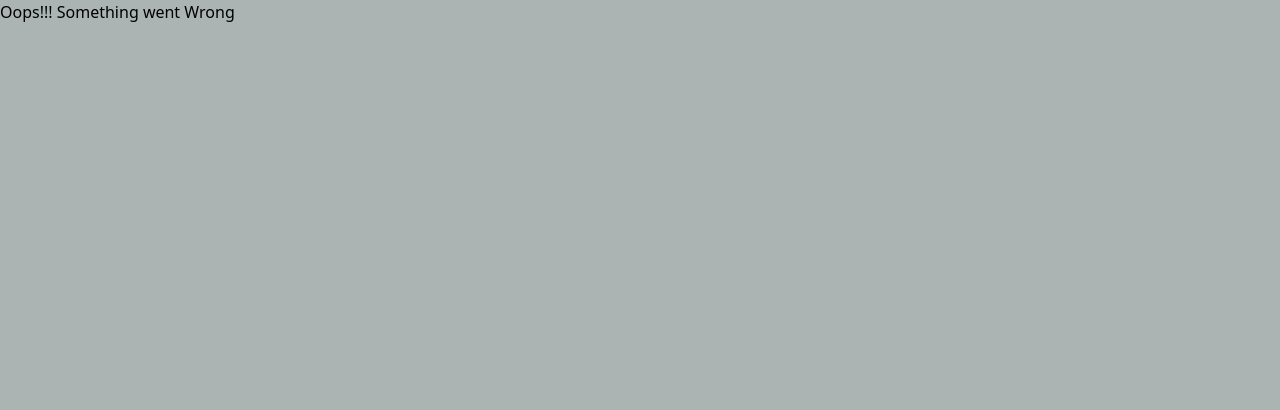
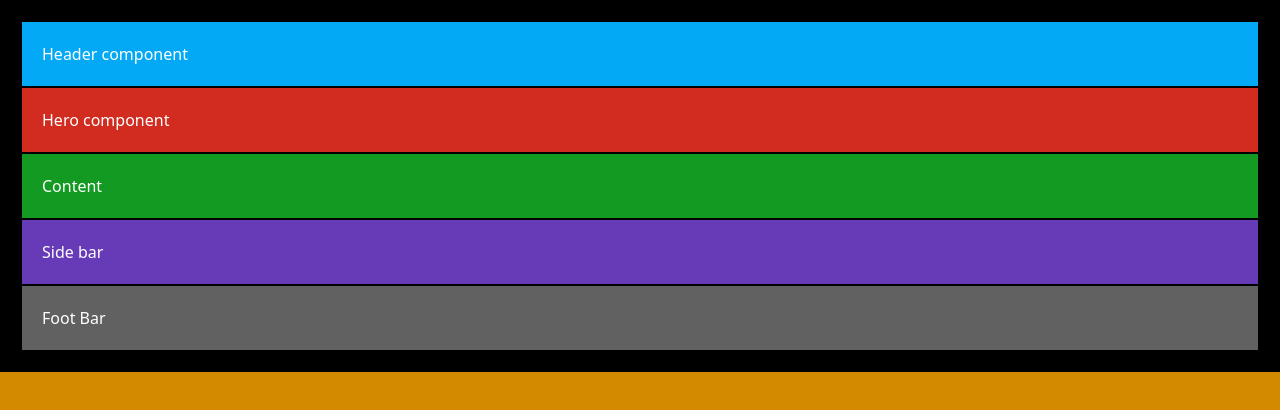
Before and after one commit to AdarshNaikDev/advance-react, a React (Create React App) app: page /responsive in a window 1280 px wide. Shown: the top 410 px of the page. Built offline with nearby package versions, Linux system fonts and the light colour scheme.

Commit message:
added moder flex layout

```diff
--- a/src/App.js
+++ b/src/App.js
@@ -19,6 +19,7 @@ import Parent1 from "./Hooks/Parent1";
 import Error404 from "./Hooks/Error404";
 import FlexDemo from "./Hooks/FlexDemo";
 import { Route, Routes } from "react-router-dom"
+import ResponsivePage from "./Hooks/ResponsivePage";
 
 
 const dataAppjs = createContext();
@@ -50,6 +51,7 @@ function App() {
       <Route  path="/useeffect"  exact element = {<useeffectdemo/>}/>
       <Route  path="/usereducer"  exact element = {<usereducer/>}/>
       <Route  path="/propsex"  exact element = {<PropsExample/>}/>
+      <Route path ="/responsive" exact element={<ResponsivePage/>}/>
 
 
 
--- /dev/null
+++ b/src/Hooks/ResponsivePage.css
@@ -0,0 +1,36 @@
+main, header, section, aside, footer {
+    margin: 0;
+    padding: 20px;
+    border: 1px solid #000000;
+    color: #ffffff;
+}
+
+body{
+    background-color: rgb(211, 137, 0);
+}
+.header-part {
+    background: #03a9f4;
+}
+
+main {
+    background: #000000;
+}
+
+.hero-sec{
+    position: relative;
+    background: #d22b1f;
+
+}
+
+.content-part {
+    background: #129a22;
+}
+.siderbar-part {
+    border: 1px solid #000000;
+    background: #673ab7;
+}
+
+.footer {
+    border: 1px solid #000000;
+    background: #616161;
+}
--- /dev/null
+++ b/src/Hooks/ResponsivePage.js
@@ -0,0 +1,33 @@
+import React from "react";
+import "./ResponsivePage.css"
+
+const ResponsivePage = ()=>{
+return(
+    <>
+    <main>
+
+    <header className="header-part">
+        Header component
+    </header>
+    <section className="hero-sec">
+        Hero component
+    </section>
+    <section className="content-part">
+        Content
+    </section>
+    <aside className="siderbar-part">
+        Side bar
+    </aside>
+
+    <footer className="footer">
+        Foot Bar
+    </footer>
+
+    </main>
+
+
+
+    </>
+)
+}
+export default ResponsivePage;
```
